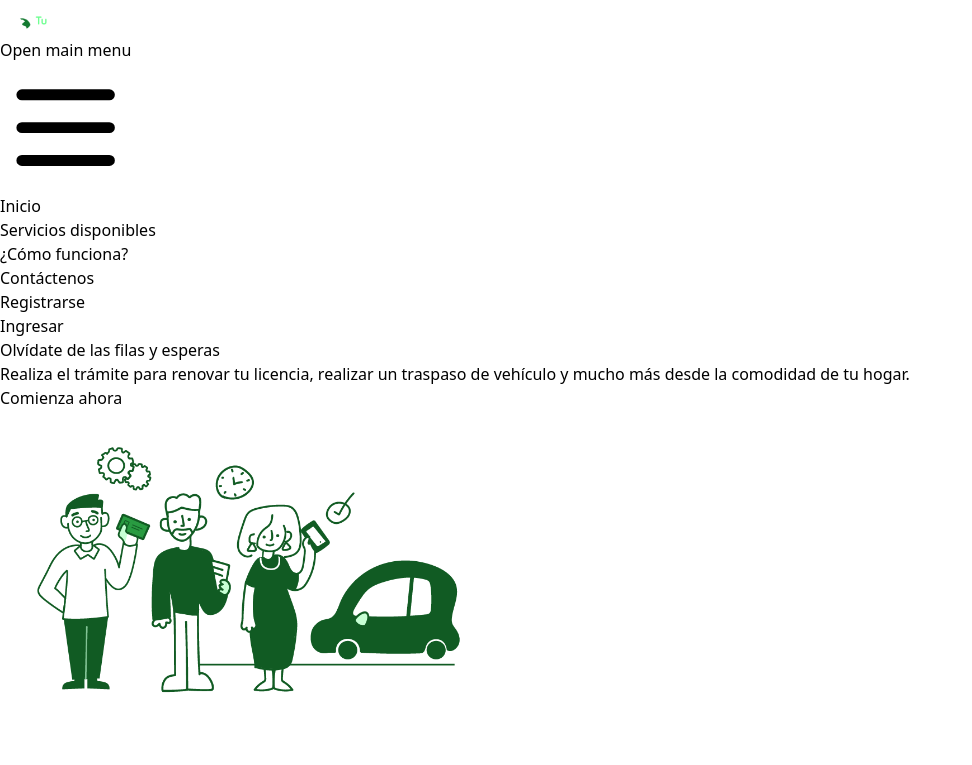
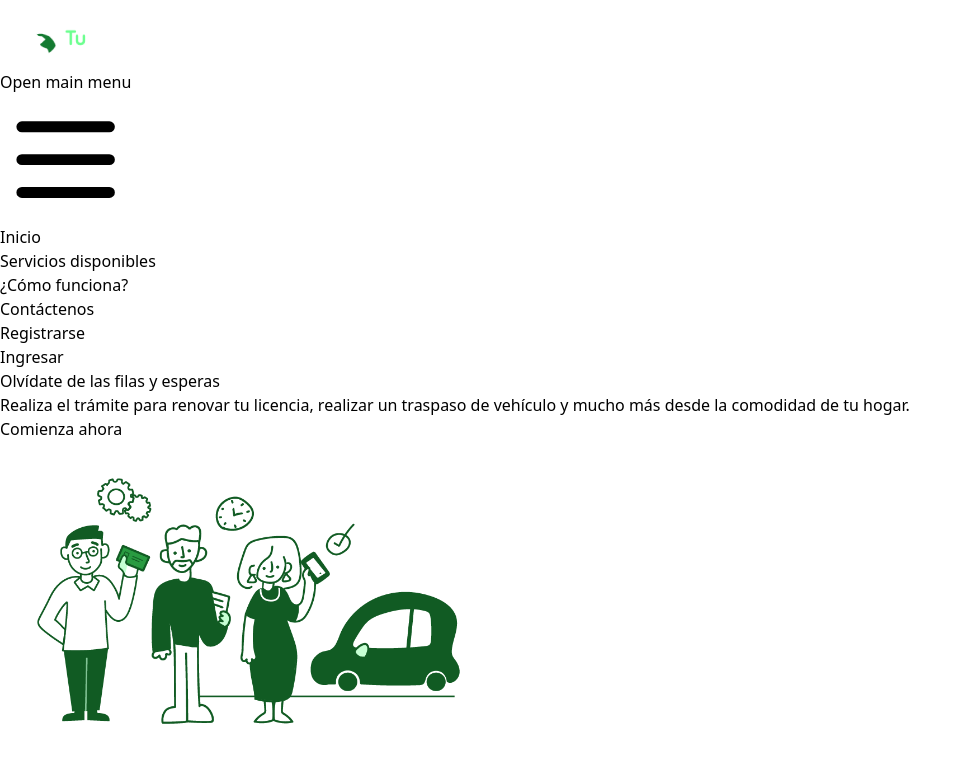
Before and after one commit to rafagarfield/LandingPageTuLicencia, a Next.js app: page / in a window 1280 px wide. Shown: the top 765 px of the page, without its empty margins (0-972 px from the left). Built offline with nearby package versions, Linux system fonts and the light colour scheme.

Commit message:
update Navbar logo dimensions for improved visibility

```diff
--- a/src/components/NavBar.tsx
+++ b/src/components/NavBar.tsx
@@ -16,7 +16,7 @@ const Navbar = () => {
       <div className="container lg:max-w-screen-xl max-w-screen-xl mx-auto px-4 sm:px-6 lg:px-8">
         <div className="flex flex-wrap items-center justify-between py-4">
           <Link href="/" className="font-bold text-2xl lg:text-3xl degradado-texto">
-            <Image src={logo} alt="Logo" width={100} height={30} />
+            <Image src={logo} alt="Logo" width={183} height={70} />
           </Link>
           <button
             onClick={toggleMenu}
```
